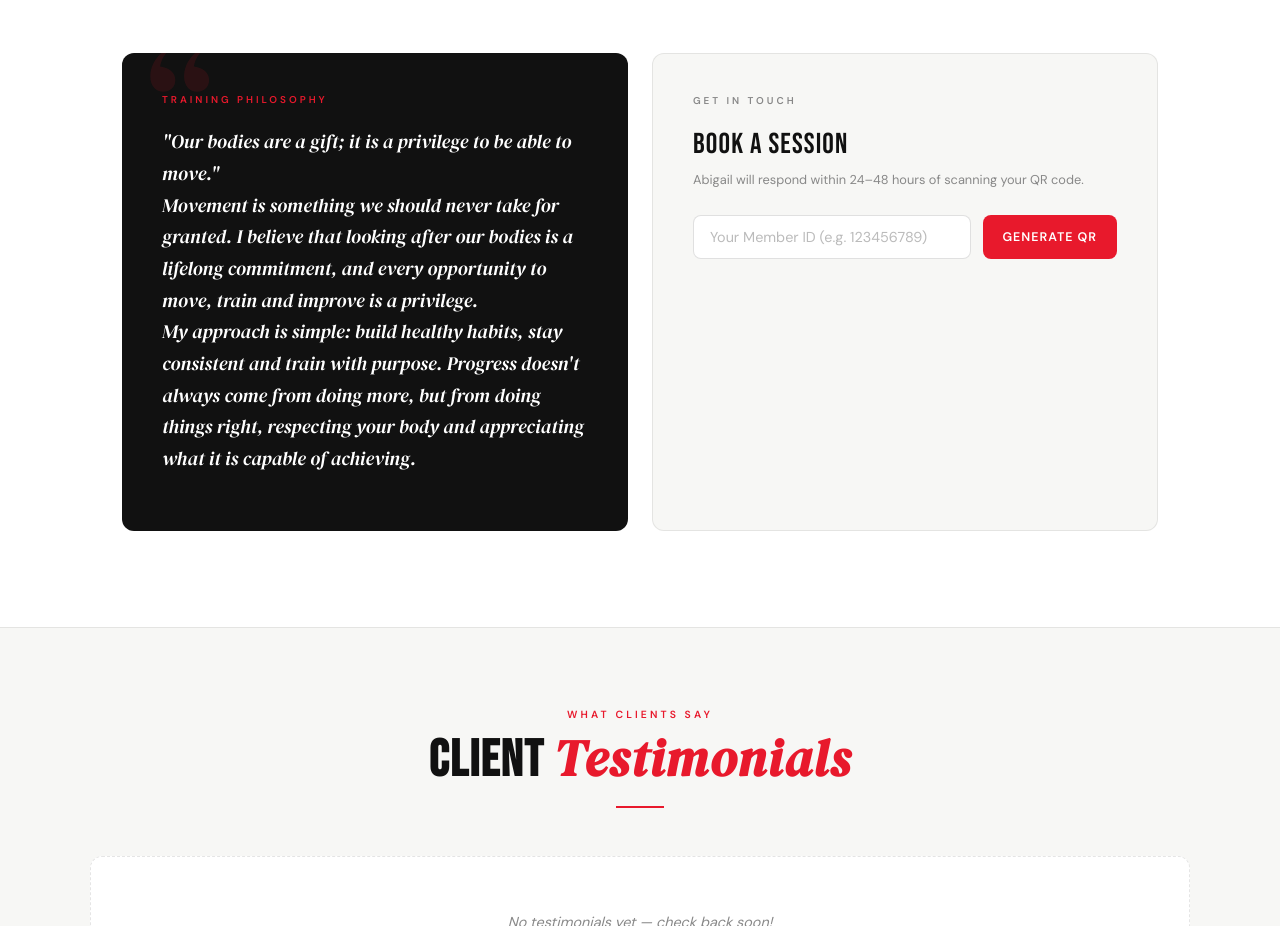
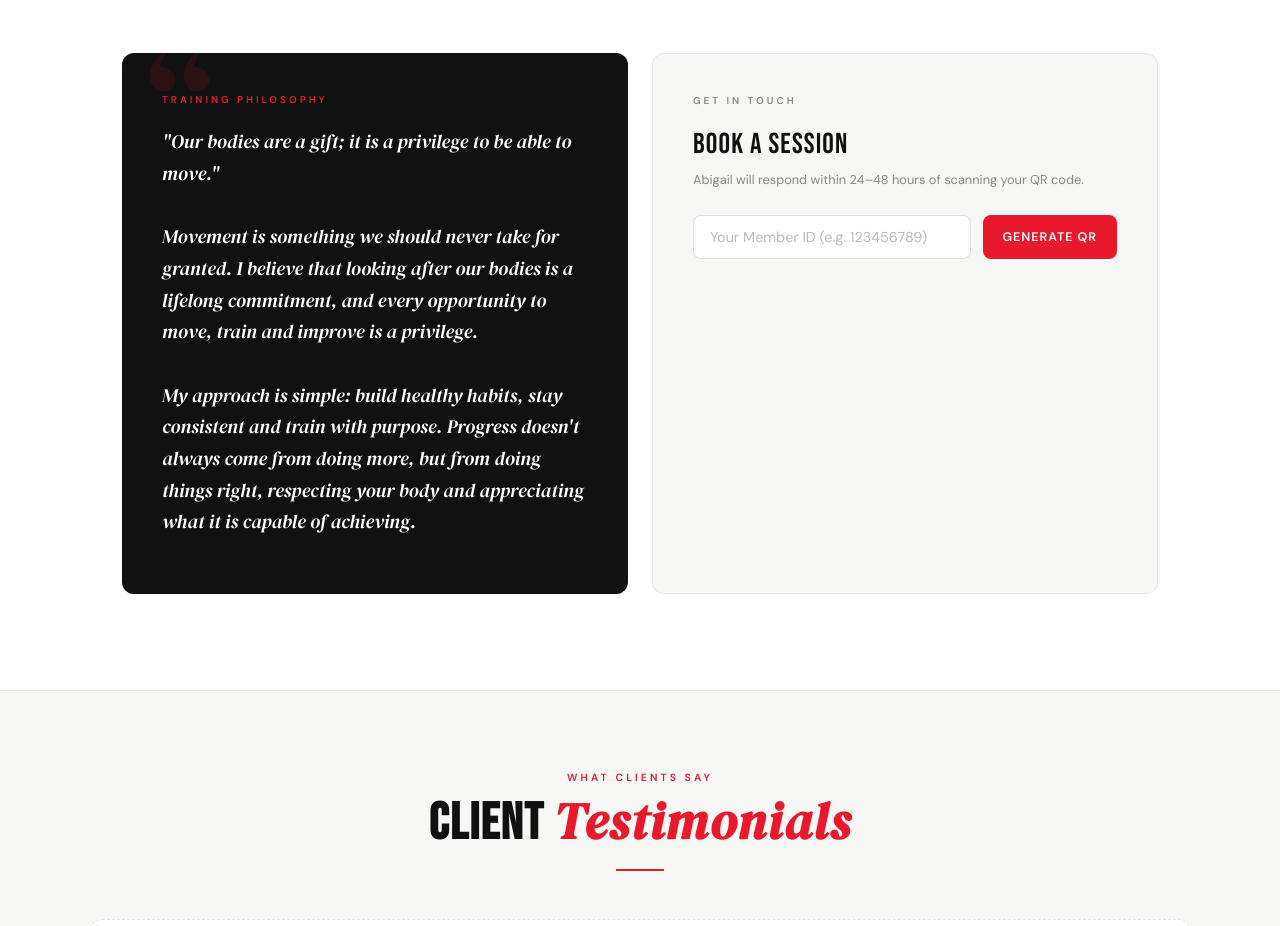
Before and after one commit to virginactivetrainer/Raffles-Place, a plain HTML site: page Trainer/abigail.html in a window 1280 px wide. Shown: the part 1424-2350 px from the top of the page. Drawn offline with Linux system fonts and the light colour scheme.

Commit message:
Update abigail.html

```diff
--- a/Trainer/abigail.html
+++ b/Trainer/abigail.html
@@ -142,9 +142,9 @@
   <div class="two-col">
     <div class="philosophy-card">
       <div class="card-label">Training Philosophy</div>
-      <div class="philosophy-quote">"Our bodies are a gift; it is a privilege to be able to move."
-<p>Movement is something we should never take for granted. I believe that looking after our bodies is a lifelong commitment, and every opportunity to move, train and improve is a privilege.</p>
-<p>My approach is simple: build healthy habits, stay consistent and train with purpose. Progress doesn't always come from doing more, but from doing things right, respecting your body and appreciating what it is capable of achieving.</p>
+      <div class="philosophy-quote">"Our bodies are a gift; it is a privilege to be able to move."<br><br>
+      Movement is something we should never take for granted. I believe that looking after our bodies is a lifelong commitment, and every opportunity to move, train and improve is a privilege.<br><br>
+      My approach is simple: build healthy habits, stay consistent and train with purpose. Progress doesn't always come from doing more, but from doing things right, respecting your body and appreciating what it is capable of achieving.</p>
 </div>
     </div>
     <div class="contact-card">
```
